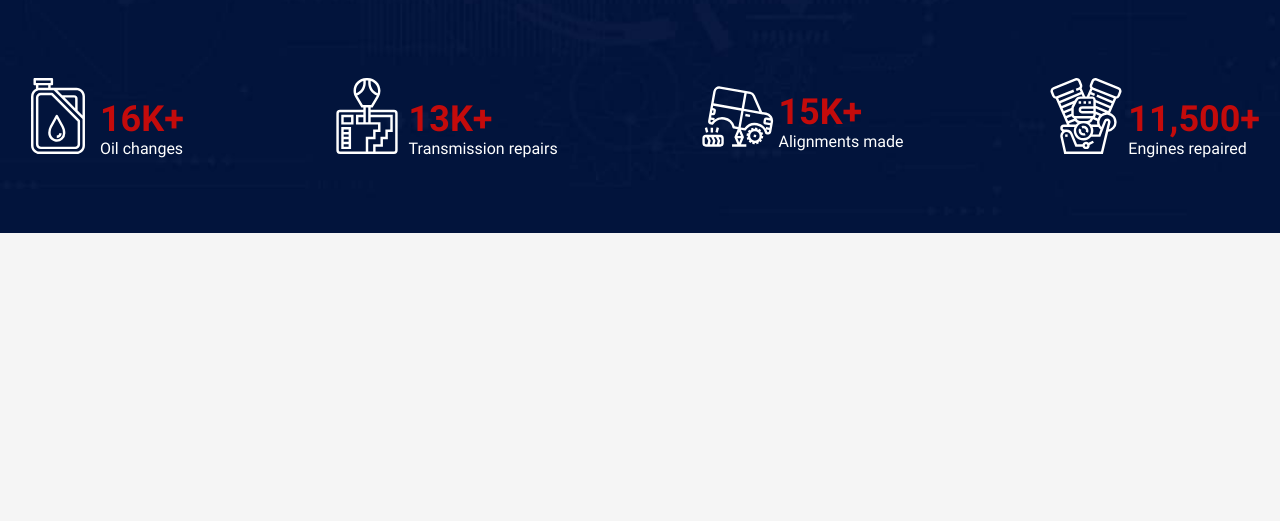
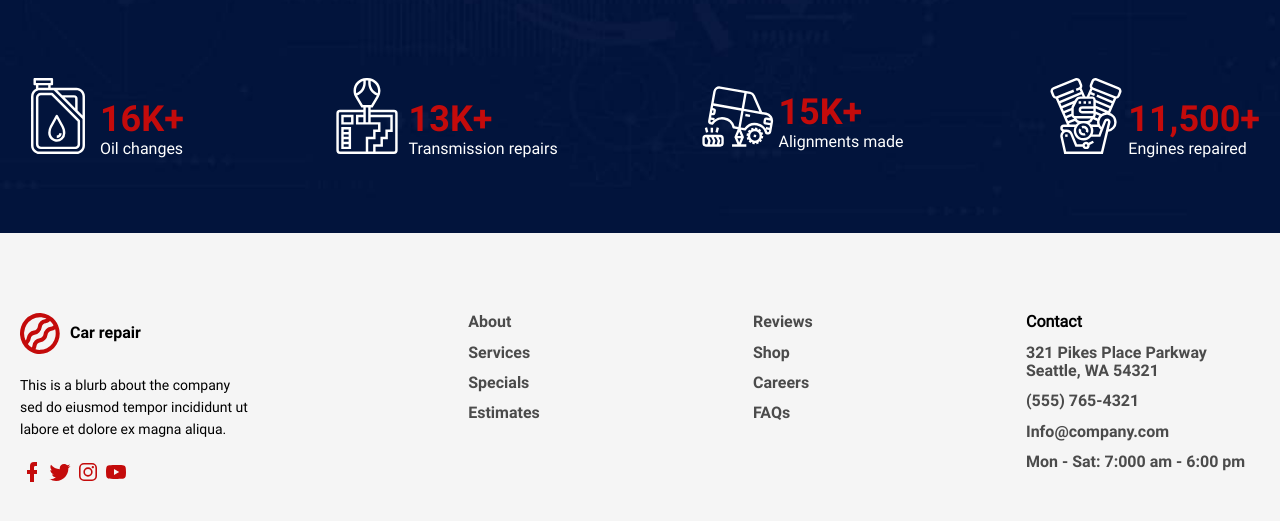
Before and after one commit to Number1ava/Car_repair, a website: page app/index.html in a window 1280 px wide. Shown: the part 4874-5395 px from the top of the page. Before the commit the page ends 5107 px from the top, so only its background shows below. Drawn offline with Linux system fonts and the light colour scheme.

Commit message:
footer finished & update images

```diff
--- a/app/index.html
+++ b/app/index.html
@@ -280,6 +280,45 @@
         </div>
       </section>
     </main>
+    <!-- FOOTER -->
+    <footer id="footer">
+      <div class="container">
+        <div class="footer__inner">
+          <div class="footer__inner-item">
+            <a class="footer__inner-logo" href="index.html"><img src="images/logo.svg" alt="logo" /> Car repair</a>
+            <p class="footer__inner-text">
+              This is a blurb about the company sed do eiusmod tempor incididunt ut labore et dolore ex magna aliqua.
+            </p>
+            <div class="footer__social">
+              <a href="#" class="footer__social-link"><img src="images/footer_facebook.svg" alt="facebook" /></a>
+              <a href="#" class="footer__social-link"><img src="images/footer__twitter.svg" alt="twitter" /></a>
+              <a href="#" class="footer__social-link"><img src="images/footer__instagram.svg" alt="instagram" /></a>
+              <a href="#" class="footer__social-link"><img src="images/footer__youtube.svg" alt="youtube" /></a>
+            </div>
+          </div>
+          <div class="footer__links">
+            <a href="#" class="footer__link">About</a>
+            <a href="#" class="footer__link">Services</a>
+            <a href="#" class="footer__link">Specials</a>
+            <a href="#" class="footer__link">Estimates</a>
+          </div>
+          <div class="footer__links">
+            <a href="#" class="footer__link">Reviews</a>
+            <a href="#" class="footer__link">Shop</a>
+            <a href="#" class="footer__link">Careers</a>
+            <a href="#" class="footer__link">FAQs</a>
+          </div>
+
+          <div class="footer__links">
+            <h5 class="footer__link-title">Contact</h5>
+            <a href="#" class="footer__link">321 Pikes Place Parkway Seattle, WA 54321</a>
+            <a href="#" class="footer__link">(555) 765-4321</a>
+            <a href="#" class="footer__link">Info@company.com</a>
+            <a href="#" class="footer__link">Mon - Sat: 7:000 am - 6:00 pm</a>
+          </div>
+        </div>
+      </div>
+    </footer>
     <script src="js/main.min.js"></script>
   </body>
 </html>
--- a/app/scss/style.scss
+++ b/app/scss/style.scss
@@ -486,5 +486,41 @@ body {
     line-height: 42px;
   }
 }
+.footer__inner {
+  display: flex;
+  justify-content: space-between;
+  padding-top: 80px;
+  margin-bottom: 40px;
+  &-logo {
+    display: flex;
+    align-items: center;
+    font-family: "Roboto_bold";
+    img {
+      margin-right: 10px;
+    }
+  }
+  &-text {
+    max-width: 235px;
+    margin: 20px 0;
+    font-size: 14px;
+    line-height: 22px;
+  }
+}
+.footer__links {
+  max-width: 234px;
+  .footer__link {
+    display: block;
+    font-family: "Roboto_bold";
+    color: #4b4b4b;
+    margin-bottom: 12px;
+    transition: all 0.5s;
+    &:hover {
+      color: #c40b0b;
+    }
+    &-title {
+      margin-bottom: 12px;
+    }
+  }
+}
 
 @import "media";
```
Also changed, not shown: app/css/style.min.css, app/images/about__inner_img.jpg, app/images/about_bg.jpg, app/images/footer__instagram.svg (added), app/images/footer__twitter.svg (added), app/images/footer__youtube.svg (added), app/images/footer_facebook.svg (added), app/images/header_bg.jpg, app/images/stats__top_bg.jpg.
